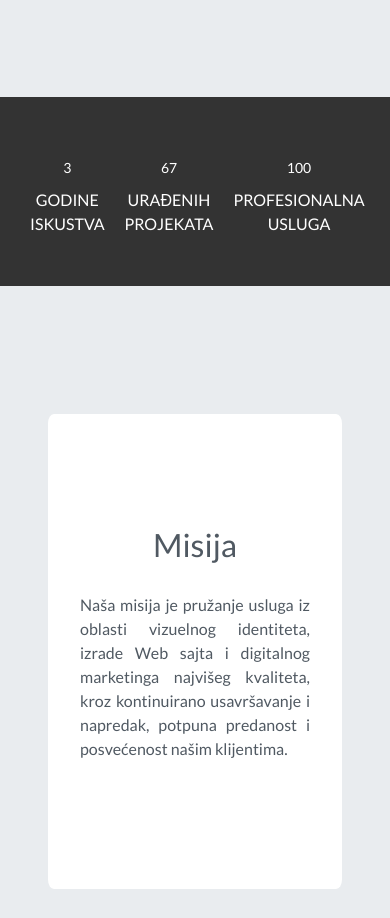
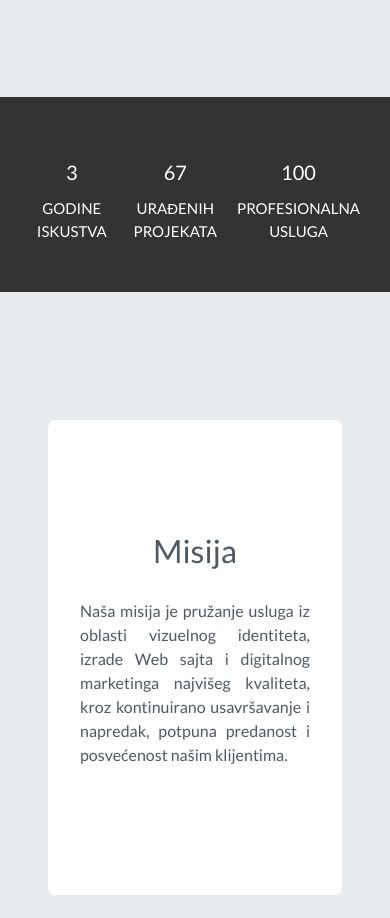
Before and after one commit to VojislavUgrinic/mkstudio, a plain HTML site: page html/onama.html in a window 390 px wide. Shown: the part 1260-2178 px from the top of the page. Drawn offline with nearby package versions, Linux system fonts and the light colour scheme.

Commit message:
Update style.css

```diff
--- a/css/style.css
+++ b/css/style.css
@@ -506,8 +506,11 @@ form .btn-primary:hover {
     padding: 10px;
     text-transform: uppercase;
   }
+  .col {
+    font-size: 15px;
+  }
   .num {
-    font-size: 14px;
+    font-size: 20px;
     margin: 10px 0;
   }
   .caption {
```
